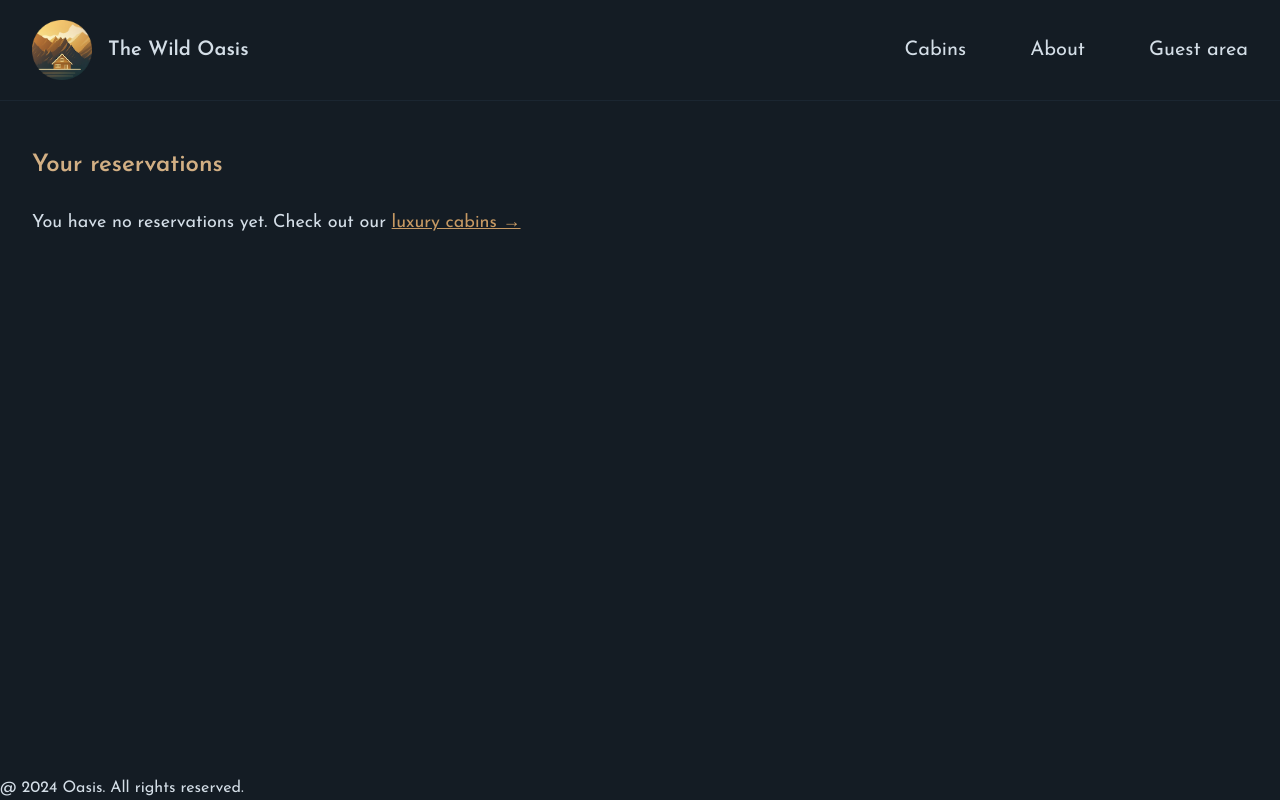
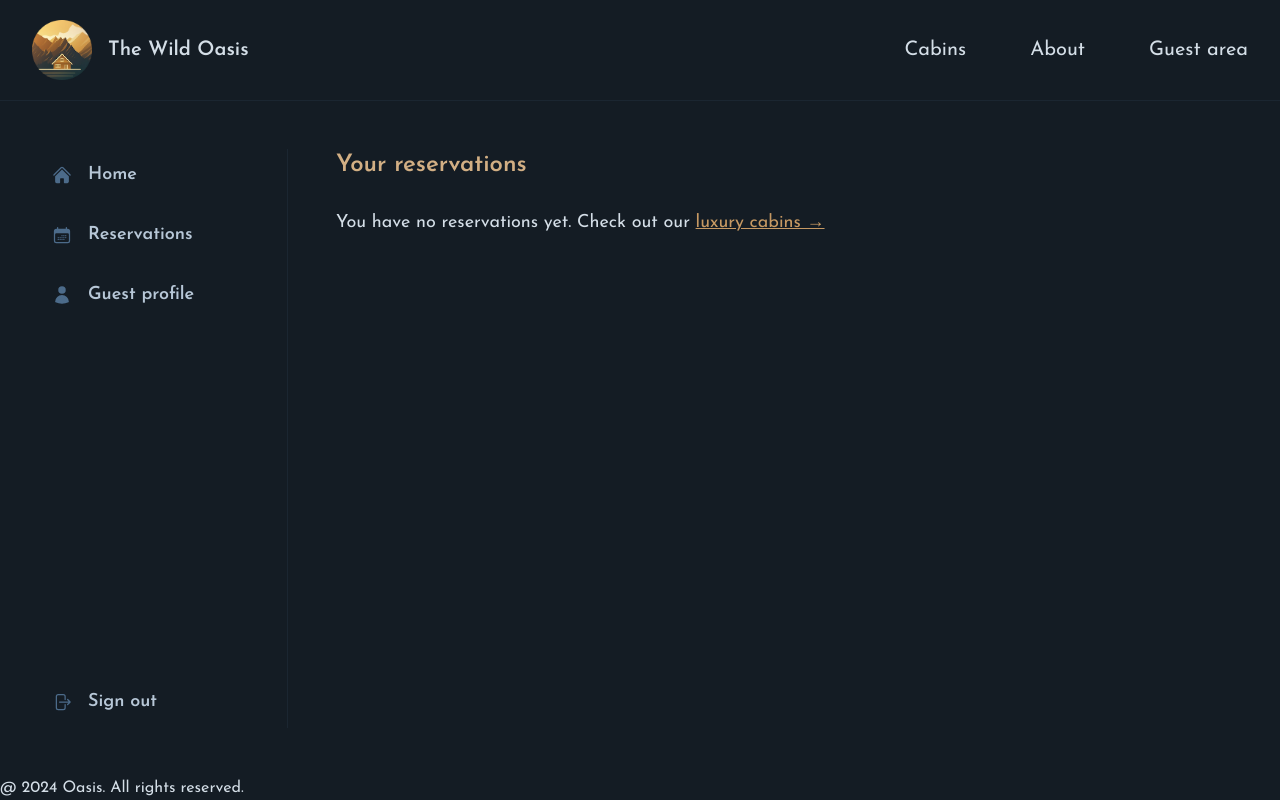
Before and after one commit to irabruce10/the-wild-oasis-web, a Next.js app: page /account/reservations in a window 1280 px wide. Built offline with nearby package versions, Linux system fonts and the light colour scheme.

Commit message:
adding nexted Layout

```diff
--- a/starter/components/SideNavigation.js
+++ b/app/_component/SideNavigation.js
@@ -3,43 +3,43 @@ import {
   HomeIcon,
   UserIcon,
 } from '@heroicons/react/24/solid';
-import SignOutButton from './SignOutButton';
+import SignOutButton from '../../app/_component/SignOutButton';
+import Link from 'next/link';
 
 const navLinks = [
   {
     name: 'Home',
     href: '/account',
-    icon: <HomeIcon className='h-5 w-5 text-primary-600' />,
+    icon: <HomeIcon className="h-5 w-5 text-primary-600" />,
   },
   {
     name: 'Reservations',
     href: '/account/reservations',
-    icon: <CalendarDaysIcon className='h-5 w-5 text-primary-600' />,
+    icon: <CalendarDaysIcon className="h-5 w-5 text-primary-600" />,
   },
   {
     name: 'Guest profile',
     href: '/account/profile',
-    icon: <UserIcon className='h-5 w-5 text-primary-600' />,
+    icon: <UserIcon className="h-5 w-5 text-primary-600" />,
   },
 ];
 
 function SideNavigation() {
   return (
-    <nav className='border-r border-primary-900'>
-      <ul className='flex flex-col gap-2 h-full text-lg'>
+    <nav className="border-r border-primary-900">
+      <ul className="flex flex-col gap-2 h-full text-lg">
         {navLinks.map((link) => (
           <li key={link.name}>
-            <a
+            <Link
               className={`py-3 px-5 hover:bg-primary-900 hover:text-primary-100 transition-colors flex items-center gap-4 font-semibold text-primary-200`}
-              href={link.href}
-            >
+              href={link.href}>
               {link.icon}
               <span>{link.name}</span>
-            </a>
+            </Link>
           </li>
         ))}
 
-        <li className='mt-auto'>
+        <li className="mt-auto">
           <SignOutButton />
         </li>
       </ul>
--- /dev/null
+++ b/app/account/layout.js
@@ -0,0 +1,10 @@
+import SideNavigation from '@/app/_component/SideNavigation';
+
+export default function layout({ children }) {
+  return (
+    <div className="grid grid-cols-[16rem_1fr] h-full gap-12">
+      <SideNavigation />
+      <div>{children}</div>
+    </div>
+  );
+}
--- a/app/account/page.js
+++ b/app/account/page.js
@@ -4,7 +4,7 @@ export const metadata = {
 export default function page() {
   return (
     <h2 className="font-semibold text-2xl text-accent-400 mb-7">
-      Welcome ,Bruce
+      Welcome, Bruce
     </h2>
   );
 }
--- a/app/account/profile/page.js
+++ b/app/account/profile/page.js
@@ -1,4 +1,8 @@
 import SelectCountry from '@/app/_component/SelectCountry';
+
+export const metadata = {
+  title: 'Update Guest Profile',
+};
 
 export default function Page() {
   // CHANGE
--- a/app/account/reservations/page.js
+++ b/app/account/reservations/page.js
@@ -1,5 +1,7 @@
 import ReservationCard from '@/app/_component/ReservationCard';
-
+export const metadata = {
+  title: 'Reservations',
+};
 export default function Page() {
   // CHANGE
   const bookings = [];
--- a/app/layout.js
+++ b/app/layout.js
@@ -28,8 +28,8 @@ export default function RootLayout({ children }) {
           `}>
         <Header />
 
-        <div className="flex-1 px-8 py-12">
-          <main className=" mx-auto max-w-7xl">{children}</main>
+        <div className="flex-1 px-8 py-12 grid">
+          <main className=" mx-auto max-w-7xl w-full">{children}</main>
         </div>
 
         <footer>@ 2024 Oasis. All rights reserved.</footer>
```
Also changed, not shown: app/_component/SignInButton.js (renamed from starter/components/SignInButton.js), app/_component/SignOutButton.js (renamed from starter/components/SignOutButton.js).
